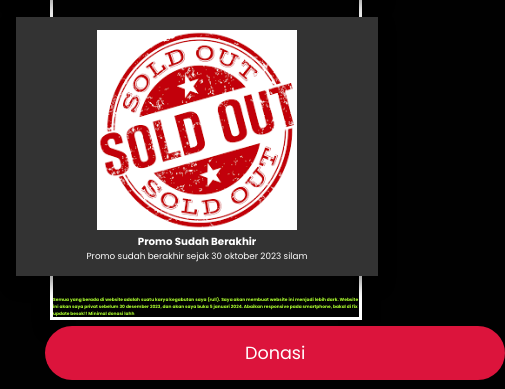
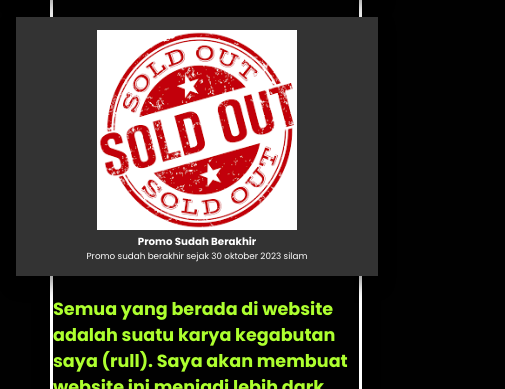
Before and after one commit to rulzzml/PersonalWeb, a plain HTML site: page index.html in a window 390 px wide. Shown: the part 4201-4590 px from the top of the page, 505 px wide, since content can reach past the window. Drawn offline with Linux system fonts and the light colour scheme; files whose address does not match are found by name.

Commit message:
Update style.css

```diff
--- a/style.css
+++ b/style.css
@@ -702,7 +702,7 @@ table td:hover{
     margin-bottom: 5%;
   }
   .kla h3{
-    font-size: 0.5rem;
+    font-size: 2rem;
     color: greenyellow;
   }
   .don{
@@ -710,7 +710,7 @@ table td:hover{
   }
   .don a {
     text-align: center;
-    padding: 15px 200px;
+    padding: 15px 80px;
     border-radius: 50px;
     background-color: crimson;
     color: white;
```
